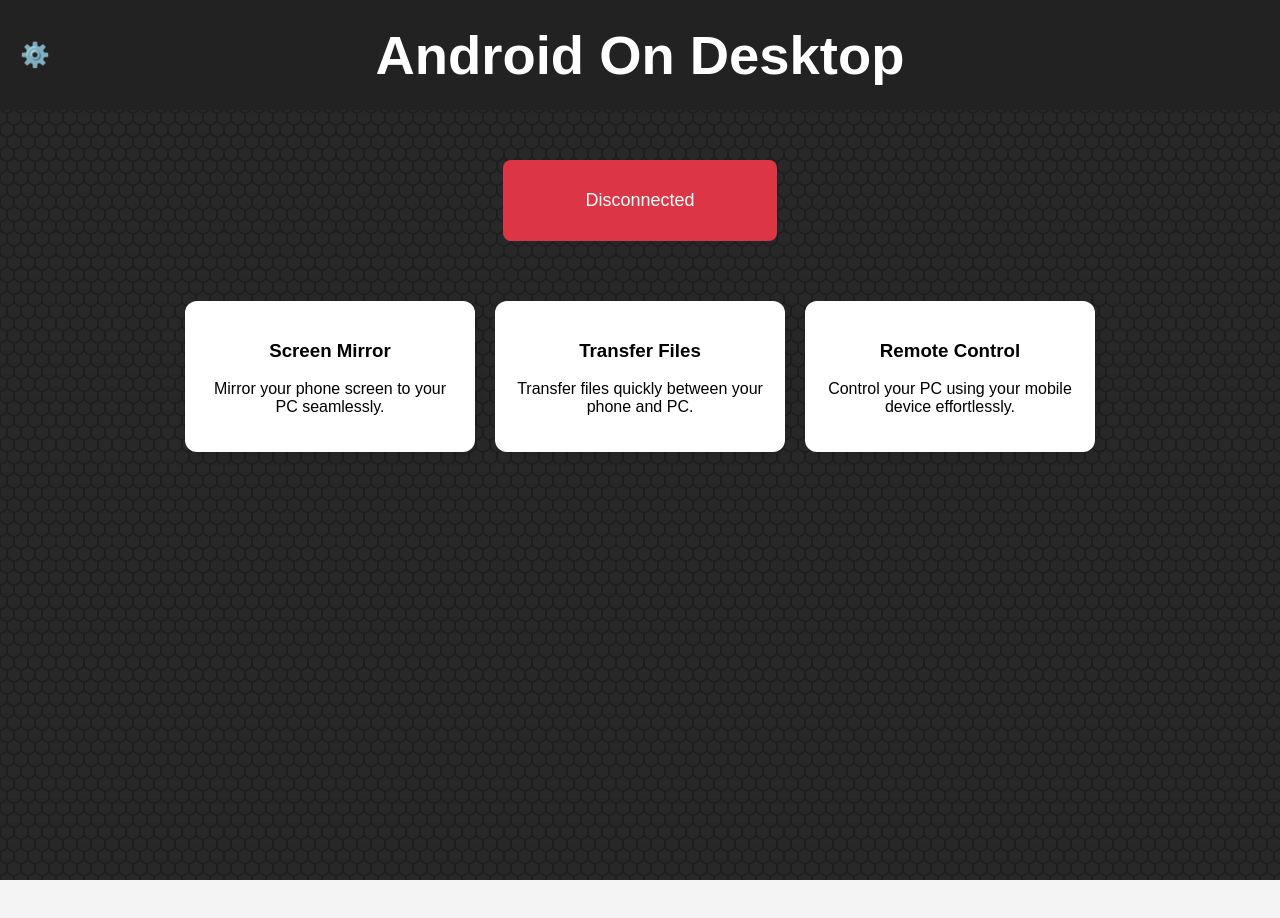
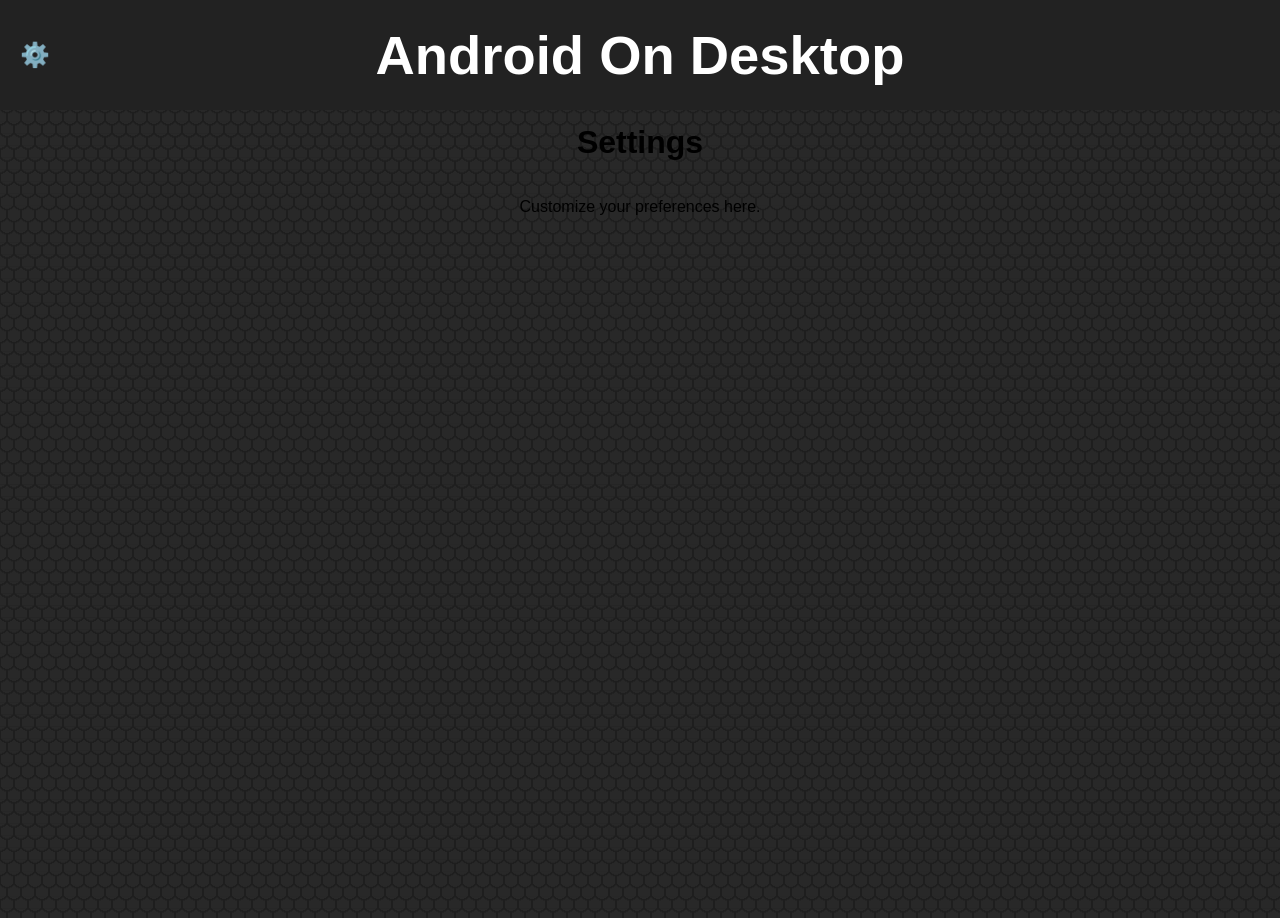
Before and after one commit to AOD-App/AOD-Desktop, a Vue app: page /settings in a window 1280 px wide. Shown: the top 918 px of the page. Before the commit the page ends 880 px from the top, so only its background shows below. Built offline with nearby package versions, Linux system fonts and the light colour scheme.

Commit message:
added correct redirection for settings page

```diff
--- /dev/null
+++ b/pages/HomePage.vue
@@ -0,0 +1,33 @@
+<template>
+    <div class="home-container">
+      <ConnectionStatus />
+      <FeatureCards />
+    </div>
+  </template>
+
+  <script setup>
+  import ConnectionStatus from "@/components/ConnectionStatus.vue";
+  import FeatureCards from "@/components/FeatureCards.vue";
+  </script>
+
+  <style scoped>
+  .home-container {
+    text-align: center;
+    padding-top:8%;
+    display: flex;
+    flex-direction:column;
+    align-items: center;
+    justify-content:flex-start; /* Spreads content evenly */
+    min-height: 100vh; /* Ensures full-screen coverage */
+    --s: 7px; /* control the size */
+
+    --c: #0000, #282828 0.5deg 119.5deg, #0000 120deg;
+    --g1: conic-gradient(from 60deg at 56.25% calc(425% / 6), var(--c));
+    --g2: conic-gradient(from 180deg at 43.75% calc(425% / 6), var(--c));
+    --g3: conic-gradient(from -60deg at 50% calc(175% / 12), var(--c));
+    background: var(--g1), var(--g1) var(--s) calc(1.73 * var(--s)), var(--g2),
+        var(--g2) var(--s) calc(1.73 * var(--s)), var(--g3) var(--s) 0,
+        var(--g3) 0 calc(1.73 * var(--s)) #1e1e1e;
+    background-size: calc(2 * var(--s)) calc(3.46 * var(--s));
+    }
+  </style>
--- a/pages/SettingsPage.vue
+++ b/pages/SettingsPage.vue
@@ -1,47 +1,36 @@
+<!-- src/pages/SettingsPage.vue -->
 <template>
-  <div class="p-6 max-w-lg mx-auto">
-    <div class="flex items-center mb-4">
-      <Settings class="cursor-pointer" @click="$router.push('/settings')" />
-      <h1 class="text-2xl font-semibold ml-2">Settings</h1>
-    </div>
-    <Card>
-      <CardContent class="p-4 space-y-4">
-        <div class="flex justify-between items-center">
-          <span>Dark Mode</span>
-          <Switch v-model="darkMode" />
-        </div>
-        <div class="flex justify-between items-center">
-          <span>Enable Notifications</span>
-          <Switch v-model="notifications" />
-        </div>
-        <div>
-          <span class="block mb-2">Performance Mode</span>
-          <Select v-model="performanceMode">
-            <SelectItem value="balanced">Balanced</SelectItem>
-            <SelectItem value="high-performance">High Performance</SelectItem>
-            <SelectItem value="battery-saver">Battery Saver</SelectItem>
-          </Select>
-        </div>
-        <Button variant="outline" class="w-full" @click="$router.push('/')">Back to Home</Button>
-      </CardContent>
-    </Card>
+  <div class="settings-container">
+    <h1>Settings</h1>
+    <p>Customize your preferences here.</p>
   </div>
 </template>
 
-<script setup>
-import { ref } from 'vue';
-/*import { Card, CardContent } from 'components/ui/card';
-import { Button } from 'components/ui/button';
-import { Switch } from 'components/ui/switch';
-import { Select, SelectItem } from 'components/ui/select';
-import { Settings } from 'lucide-react';*/
-
-
-const darkMode = ref(false);
-const notifications = ref(true);
-const performanceMode = ref('balanced');
+<script>
+export default {
+  name: "SettingsPage",
+};
 </script>
 
 <style scoped>
-/* Add any specific styles here */
+.settings-container {
+  text-align: center;
+  padding: 20px;
+  display: flex;
+  flex-direction:column;
+  align-items: center;
+  justify-content:flex-start; /* Spreads content evenly */
+  min-height: 100vh; /* Ensures full-screen coverage */
+  padding-top: 8%;
+  --s: 7px; /* control the size */
+
+  --c: #0000, #282828 0.5deg 119.5deg, #0000 120deg;
+  --g1: conic-gradient(from 60deg at 56.25% calc(425% / 6), var(--c));
+  --g2: conic-gradient(from 180deg at 43.75% calc(425% / 6), var(--c));
+  --g3: conic-gradient(from -60deg at 50% calc(175% / 12), var(--c));
+  background: var(--g1), var(--g1) var(--s) calc(1.73 * var(--s)), var(--g2),
+    var(--g2) var(--s) calc(1.73 * var(--s)), var(--g3) var(--s) 0,
+    var(--g3) 0 calc(1.73 * var(--s)) #1e1e1e;
+  background-size: calc(2 * var(--s)) calc(3.46 * var(--s));
+}
 </style>
--- a/src/App.vue
+++ b/src/App.vue
@@ -1,15 +1,12 @@
-<template>
-  <div class="app-container">
+\<template>
+  <div id="app">
     <TopBar />
-    <ConnectionStatus />
-    <FeatureCards />
+    <router-view />  <!-- This will render HomePage OR SettingsPage -->
   </div>
 </template>
 
 <script setup>
-import TopBar from "./components/TopBar.vue";
-import ConnectionStatus from "./components/ConnectionStatus.vue";
-import FeatureCards from "./components/FeatureCards.vue";
+import TopBar from "@/components/TopBar.vue";
 </script>
 
 <style>
@@ -20,25 +17,4 @@ body {
   box-sizing: border-box;
   background: #f4f4f4;
 }
-
-.app-container {
-  text-align: center;
-  padding: 20px;
-  display: flex;
-  flex-direction:column;
-  align-items: center;
-  justify-content:flex-start; /* Spreads content evenly */
-  min-height: 100vh; /* Ensures full-screen coverage */
-  padding-top: 60px;
-  --s: 7px; /* control the size */
-
-  --c: #0000, #282828 0.5deg 119.5deg, #0000 120deg;
-  --g1: conic-gradient(from 60deg at 56.25% calc(425% / 6), var(--c));
-  --g2: conic-gradient(from 180deg at 43.75% calc(425% / 6), var(--c));
-  --g3: conic-gradient(from -60deg at 50% calc(175% / 12), var(--c));
-  background: var(--g1), var(--g1) var(--s) calc(1.73 * var(--s)), var(--g2),
-    var(--g2) var(--s) calc(1.73 * var(--s)), var(--g3) var(--s) 0,
-    var(--g3) 0 calc(1.73 * var(--s)) #1e1e1e;
-  background-size: calc(2 * var(--s)) calc(3.46 * var(--s));
-}
 </style>
--- a/src/components/TopBar.vue
+++ b/src/components/TopBar.vue
@@ -3,27 +3,24 @@
     <span class="settings-icon" @click="$router.push('/settings')">⚙️</span>
     <h1>Android On Desktop</h1>
   </header>
-  <div class="content">
-    <!-- Your main content goes here -->
-  </div>
 </template>
 
 <style scoped>
 header {
   background: #222;
   color: white;
-  padding: 20px 0; /* Increase padding for a taller header */
-  position: fixed; /* Keep the header fixed at the top */
+  padding: 20px 0;
+  position: fixed;
   top: 0;
   left: 0;
-  width: 100vw; /* Ensure full viewport width */
-  height: 70px; /* Increase height */
+  width: 100vw;
+  height: 70px; /* Ensures consistent height */
   display: flex;
   align-items: center;
   justify-content: center;
   font-size: 1.7rem;
   font-weight: bold;
-  z-index: 1000; /* Ensure it's above other elements */
+  z-index: 1000;
 }
 
 .settings-icon {
@@ -37,9 +34,4 @@ header {
 .settings-icon:hover {
   transform: rotate(90deg);
 }
-
-/* Prevent content from being overlapped */
-.content {
-  margin-top: 80px; /* Push content below the fixed header */
-}
 </style>
```
Also changed, not shown: src/router/index.ts (+4 -6 lines).
